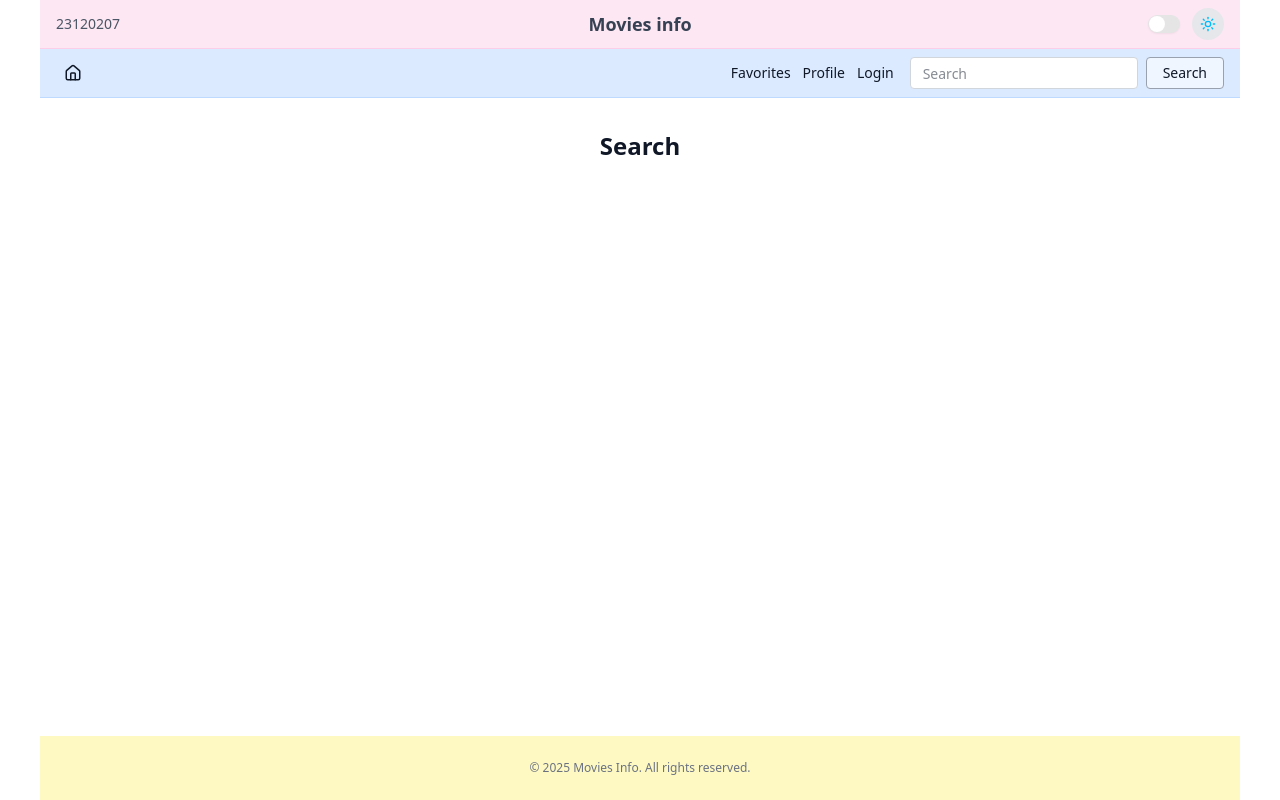
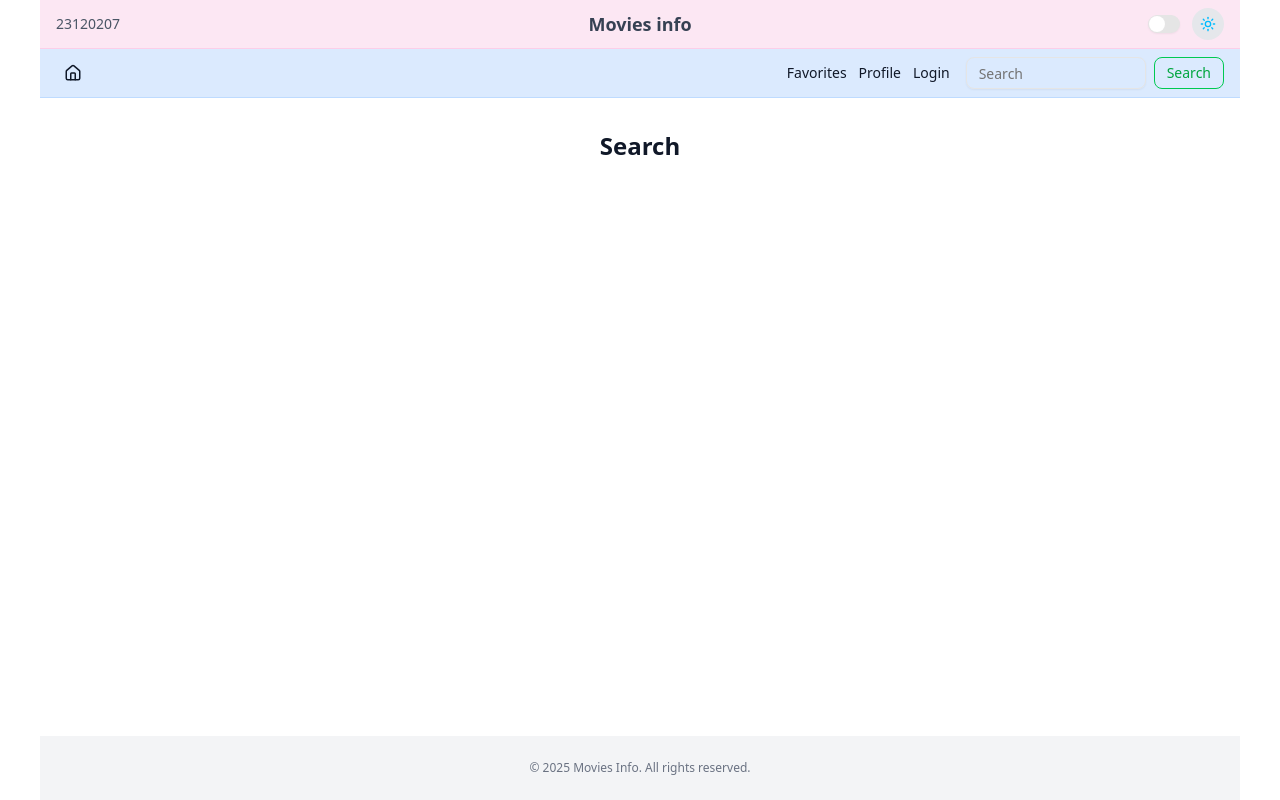
Before and after one commit to NgBaoAnn/CSC13008-BTCN02, a React (Vite) app: page /search in a window 1280 px wide. Built offline with nearby package versions, Linux system fonts and the light colour scheme.

Commit message:
Cập nhật các thành phần giao diện người dùng: thêm Badge, Button, Input, AspectRatio, Card; cải thiện MovieCard và Navbar; sửa đổi Footer và TopRatedSection.

```diff
--- a/package.json
+++ b/package.json
@@ -10,6 +10,8 @@
     "preview": "vite preview"
   },
   "dependencies": {
+    "@radix-ui/react-aspect-ratio": "^1.1.8",
+    "@radix-ui/react-slot": "^1.2.4",
     "@radix-ui/react-switch": "^1.2.6",
     "@tailwindcss/vite": "^4.1.18",
     "class-variance-authority": "^0.7.1",
--- a/src/components/layout/Footer.jsx
+++ b/src/components/layout/Footer.jsx
@@ -2,7 +2,7 @@
 
 const Footer = () => {
   return (
-    <footer className="bg-yellow-100 text-gray-700 mt-12 dark:bg-slate-950 dark:text-slate-300 dark:border-t dark:border-slate-800">
+    <footer className="bg-gray-100 text-gray-700 mt-12 dark:bg-slate-950 dark:text-slate-300 dark:border-t dark:border-slate-800">
       <div className="max-w-[1200px] mx-auto px-4 py-6">
         <p className="text-xs text-gray-500 dark:text-slate-400">
           © 2025 Movies Info. All rights reserved.
--- a/src/components/layout/Navbar.jsx
+++ b/src/components/layout/Navbar.jsx
@@ -1,6 +1,8 @@
 import React from "react";
 import { Home } from "lucide-react";
 import { Link } from "react-router-dom";
+import { Input } from "@/components/ui/input"
+import { Button } from "@/components/ui/button"
 
 const Navbar = () => {
   return (
@@ -19,27 +21,33 @@
         <div className="flex items-center gap-4">
           {/* Simple nav links */}
           <div className="flex items-center gap-3 text-sm">
-            <Link to="/favorites" className="hover:underline">Favorites</Link>
-            <Link to="/profile" className="hover:underline">Profile</Link>
-            <Link to="/login" className="hover:underline">Login</Link>
+            <Link to="/favorites" className="hover:underline">
+              Favorites
+            </Link>
+            <Link to="/profile" className="hover:underline">
+              Profile
+            </Link>
+            <Link to="/login" className="hover:underline">
+              Login
+            </Link>
           </div>
 
-          {/* Search input (no logic) */}
+          {/* Search input (UI only) */}
           <div className="flex items-center gap-2">
-          <input
-            type="text"
-            placeholder="Search"
-            className="h-8 px-3 rounded border border-gray-300 text-sm bg-white
-                       focus:outline-none focus:ring-1 focus:ring-blue-400
-                       dark:bg-slate-950 dark:border-slate-800 dark:text-slate-300 dark:placeholder-slate-400"
-          />
+            <Input
+              type="text"
+              placeholder="Search"
+              className="h-8 w-[180px] text-sm"
+            />
 
-          <button
-            className="h-8 px-4 text-sm rounded border border-gray-400 bg-blue-50 cursor-pointer hover:bg-blue-200 transition
-                       dark:bg-sky-600 dark:text-slate-50 dark:border-slate-800 dark:hover:bg-sky-500"
-          >
-            Search
-          </button>
+            <Button
+              asChild
+              size="sm"
+              className="h-8 bg-transparent border border-green-500 text-green-600 hover:bg-green-50 hover:border-green-600"
+
+            >
+              <Link to="/search">Search</Link>
+            </Button>
           </div>
         </div>
       </div>
--- a/src/components/movie/TopRatedSection.jsx
+++ b/src/components/movie/TopRatedSection.jsx
@@ -97,7 +97,7 @@
 
   return (
     <section>
-      <h2 className="text-xl font-semibold mb-4 dark:text-slate-50 text-left">Top Rating</h2>
+      <h2 className="text-xl font-semibold dark:text-slate-50 text-left">Top Rating</h2>
 
       <div className="flex items-center gap-4">
         <button
--- /dev/null
+++ b/src/components/ui/aspect-ratio.jsx
@@ -0,0 +1,9 @@
+import * as AspectRatioPrimitive from "@radix-ui/react-aspect-ratio"
+
+function AspectRatio({
+  ...props
+}) {
+  return <AspectRatioPrimitive.Root data-slot="aspect-ratio" {...props} />;
+}
+
+export { AspectRatio }
--- /dev/null
+++ b/src/components/ui/badge.jsx
@@ -0,0 +1,44 @@
+import * as React from "react"
+import { Slot } from "@radix-ui/react-slot"
+import { cva } from "class-variance-authority";
+
+import { cn } from "@/lib/utils"
+
+const badgeVariants = cva(
+  "inline-flex items-center justify-center rounded-full border px-2 py-0.5 text-xs font-medium w-fit whitespace-nowrap shrink-0 [&>svg]:size-3 gap-1 [&>svg]:pointer-events-none focus-visible:border-ring focus-visible:ring-ring/50 focus-visible:ring-[3px] aria-invalid:ring-destructive/20 dark:aria-invalid:ring-destructive/40 aria-invalid:border-destructive transition-[color,box-shadow] overflow-hidden",
+  {
+    variants: {
+      variant: {
+        default:
+          "border-transparent bg-primary text-primary-foreground [a&]:hover:bg-primary/90",
+        secondary:
+          "border-transparent bg-secondary text-secondary-foreground [a&]:hover:bg-secondary/90",
+        destructive:
+          "border-transparent bg-destructive text-white [a&]:hover:bg-destructive/90 focus-visible:ring-destructive/20 dark:focus-visible:ring-destructive/40 dark:bg-destructive/60",
+        outline:
+          "text-foreground [a&]:hover:bg-accent [a&]:hover:text-accent-foreground",
+      },
+    },
+    defaultVariants: {
+      variant: "default",
+    },
+  }
+)
+
+function Badge({
+  className,
+  variant,
+  asChild = false,
+  ...props
+}) {
+  const Comp = asChild ? Slot : "span"
+
+  return (
+    <Comp
+      data-slot="badge"
+      className={cn(badgeVariants({ variant }), className)}
+      {...props} />
+  );
+}
+
+export { Badge, badgeVariants }
--- /dev/null
+++ b/src/components/ui/button.jsx
@@ -0,0 +1,58 @@
+import * as React from "react"
+import { Slot } from "@radix-ui/react-slot"
+import { cva } from "class-variance-authority";
+
+import { cn } from "@/lib/utils"
+
+const buttonVariants = cva(
+  "inline-flex items-center justify-center gap-2 whitespace-nowrap rounded-md text-sm font-medium transition-all disabled:pointer-events-none disabled:opacity-50 [&_svg]:pointer-events-none [&_svg:not([class*='size-'])]:size-4 shrink-0 [&_svg]:shrink-0 outline-none focus-visible:border-ring focus-visible:ring-ring/50 focus-visible:ring-[3px] aria-invalid:ring-destructive/20 dark:aria-invalid:ring-destructive/40 aria-invalid:border-destructive",
+  {
+    variants: {
+      variant: {
+        default: "bg-primary text-primary-foreground hover:bg-primary/90",
+        destructive:
+          "bg-destructive text-white hover:bg-destructive/90 focus-visible:ring-destructive/20 dark:focus-visible:ring-destructive/40 dark:bg-destructive/60",
+        outline:
+          "border bg-background shadow-xs hover:bg-accent hover:text-accent-foreground dark:bg-input/30 dark:border-input dark:hover:bg-input/50",
+        secondary:
+          "bg-blue-100 text-secondary-foreground hover:bg-secondary/80",
+        ghost:
+          "hover:bg-accent hover:text-accent-foreground dark:hover:bg-accent/50",
+        link: "text-primary underline-offset-4 hover:underline",
+      },
+      size: {
+        default: "h-9 px-4 py-2 has-[>svg]:px-3",
+        sm: "h-8 rounded-md gap-1.5 px-3 has-[>svg]:px-2.5",
+        lg: "h-10 rounded-md px-6 has-[>svg]:px-4",
+        icon: "size-9",
+        "icon-sm": "size-8",
+        "icon-lg": "size-10",
+      },
+    },
+    defaultVariants: {
+      variant: "default",
+      size: "default",
+    },
+  }
+)
+
+function Button({
+  className,
+  variant = "default",
+  size = "default",
+  asChild = false,
+  ...props
+}) {
+  const Comp = asChild ? Slot : "button"
+
+  return (
+    <Comp
+      data-slot="button"
+      data-variant={variant}
+      data-size={size}
+      className={cn(buttonVariants({ variant, size, className }))}
+      {...props} />
+  );
+}
+
+export { Button, buttonVariants }
--- /dev/null
+++ b/src/components/ui/card.jsx
@@ -0,0 +1,101 @@
+import * as React from "react"
+
+import { cn } from "@/lib/utils"
+
+function Card({
+  className,
+  ...props
+}) {
+  return (
+    <div
+      data-slot="card"
+      className={cn(
+        "bg-card text-card-foreground flex flex-col gap-6 rounded-xl py-6",
+        className
+      )}
+      {...props} />
+  );
+}
+
+function CardHeader({
+  className,
+  ...props
+}) {
+  return (
+    <div
+      data-slot="card-header"
+      className={cn(
+        "@container/card-header grid auto-rows-min grid-rows-[auto_auto] items-start gap-2 px-6 has-data-[slot=card-action]:grid-cols-[1fr_auto] [.border-b]:pb-6",
+        className
+      )}
+      {...props} />
+  );
+}
+
+function CardTitle({
+  className,
+  ...props
+}) {
+  return (
+    <div
+      data-slot="card-title"
+      className={cn("leading-none font-semibold", className)}
+      {...props} />
+  );
+}
+
+function CardDescription({
+  className,
+  ...props
+}) {
+  return (
+    <div
+      data-slot="card-description"
+      className={cn("text-muted-foreground text-sm", className)}
+      {...props} />
+  );
+}
+
+function CardAction({
+  className,
+  ...props
+}) {
+  return (
+    <div
+      data-slot="card-action"
+      className={cn(
+        "col-start-2 row-span-2 row-start-1 self-start justify-self-end",
+        className
+      )}
+      {...props} />
+  );
+}
+
+function CardContent({
+  className,
+  ...props
+}) {
+  return (<div data-slot="card-content" className={cn("px-6", className)} {...props} />);
+}
+
+function CardFooter({
+  className,
+  ...props
+}) {
+  return (
+    <div
+      data-slot="card-footer"
+      className={cn("flex items-center px-6 [.border-t]:pt-6", className)}
+      {...props} />
+  );
+}
+
+export {
+  Card,
+  CardHeader,
+  CardFooter,
+  CardTitle,
+  CardAction,
+  CardDescription,
+  CardContent,
+}
--- /dev/null
+++ b/src/components/ui/input.jsx
@@ -0,0 +1,24 @@
+import * as React from "react"
+
+import { cn } from "@/lib/utils"
+
+function Input({
+  className,
+  type,
+  ...props
+}) {
+  return (
+    <input
+      type={type}
+      data-slot="input"
+      className={cn(
+        "file:text-foreground placeholder:text-muted-foreground selection:bg-primary selection:text-primary-foreground dark:bg-input/30 border-input h-9 w-full min-w-0 rounded-md border bg-transparent px-3 py-1 text-base shadow-xs transition-[color,box-shadow] outline-none file:inline-flex file:h-7 file:border-0 file:bg-transparent file:text-sm file:font-medium disabled:pointer-events-none disabled:cursor-not-allowed disabled:opacity-50 md:text-sm",
+        "focus-visible:border-ring focus-visible:ring-ring/50 focus-visible:ring-[3px]",
+        "aria-invalid:ring-destructive/20 dark:aria-invalid:ring-destructive/40 aria-invalid:border-destructive",
+        className
+      )}
+      {...props} />
+  );
+}
+
+export { Input }
--- a/src/pages/Home.jsx
+++ b/src/pages/Home.jsx
@@ -1,6 +1,4 @@
 import React from "react";
-import { ChevronLeft, ChevronRight } from "lucide-react";
-import MovieCard from "@/components/movie/MovieCard";
 import TopMovieSlider from "@/components/movie/TopMovieSlider";
 import MostPopularSection from "@/components/movie/MostPopularSection";
 import TopRatedSection from "@/components/movie/TopRatedSection";
```
Also changed, not shown: src/components/movie/MovieCard.jsx (+23 -32 lines), 1 other file (tests, documents, lock files or other folders).
